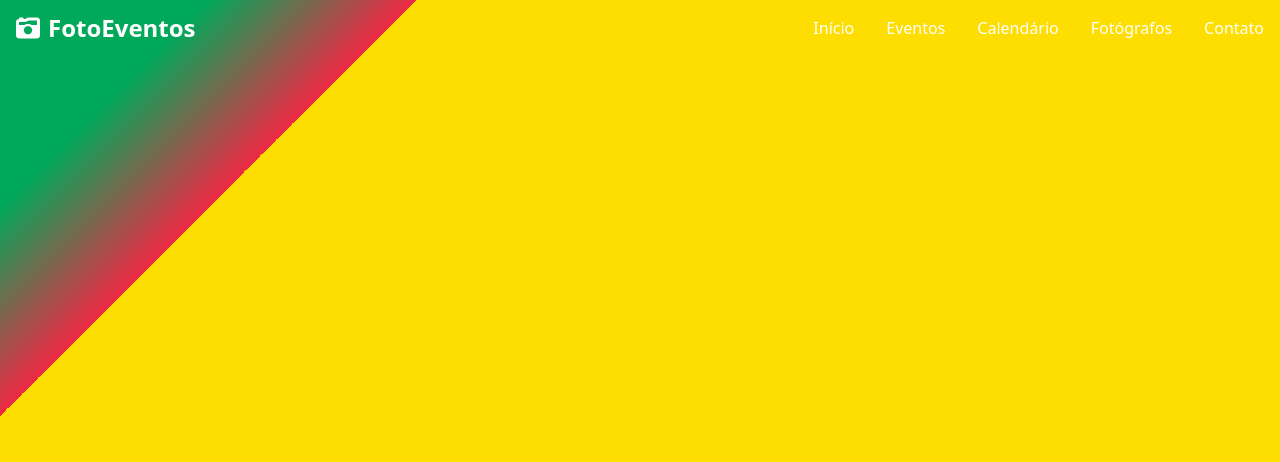
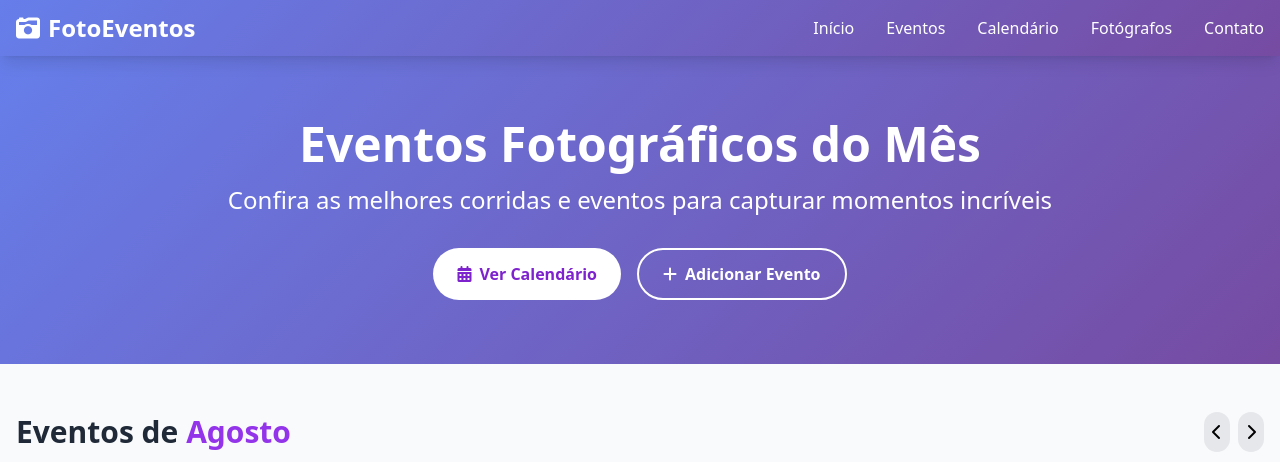
Before and after one commit to clmgomes/FocoRadicalNordesteRS, a plain HTML site: page index.html in a window 1280 px wide. Shown: the top 462 px of the page. Drawn offline with nearby package versions, Linux system fonts and the light colour scheme.

Commit message:
Update index.html

```diff
--- a/index.html
+++ b/index.html
@@ -15,16 +15,8 @@
             box-shadow: 0 10px 25px rgba(0, 0, 0, 0.1);
         }
         .gradient-bg {
-            background: linear-gradient(
-                135deg,
-                #00A859 0%,          /* Verde */
-                #00A859 10%,         /* Transição mais rápida para vermelho */
-                #EE2944 20%,         /* Vermelho até 20% */
-                #FEDD00 20%,        /* Amarelo começa aqui e vai até 90% */
-                #FEDD00 100%       /* Amarelo ocupa 80% (ajustado para mais) */
-            );
-            height: 100vh;
-        }
+                    background: linear-gradient(135deg, #667eea 0%, #764ba2 100%);
+                }
     </style>
 </head>
 <body class="bg-gray-50 font-sans">
```
